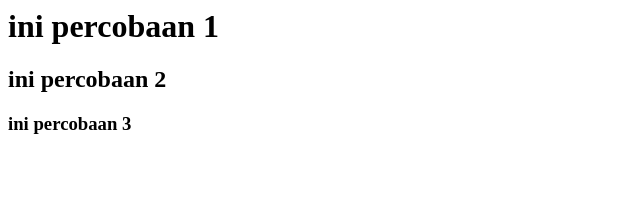
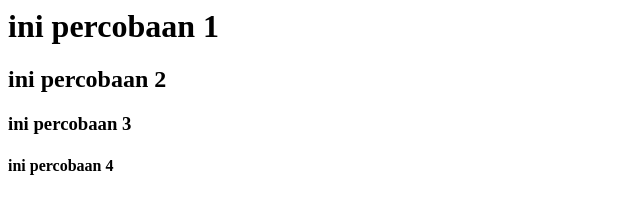
Before and after one commit to danangzx/belajar1, a plain HTML site: page index.html in a window 1280 px wide. Shown: the whole page, without its empty margins (0-640 px from the left). Drawn offline with Linux system fonts and the light colour scheme.

Commit message:
percobaan 4

```diff
--- a/index.html
+++ b/index.html
@@ -6,5 +6,6 @@
     <h1>ini percobaan 1</h1>
     <h2>ini percobaan 2</h2>
     <h3>ini percobaan 3</h3>
+    <h4>ini percobaan 4</h4>
   </body>
 </html>
```
